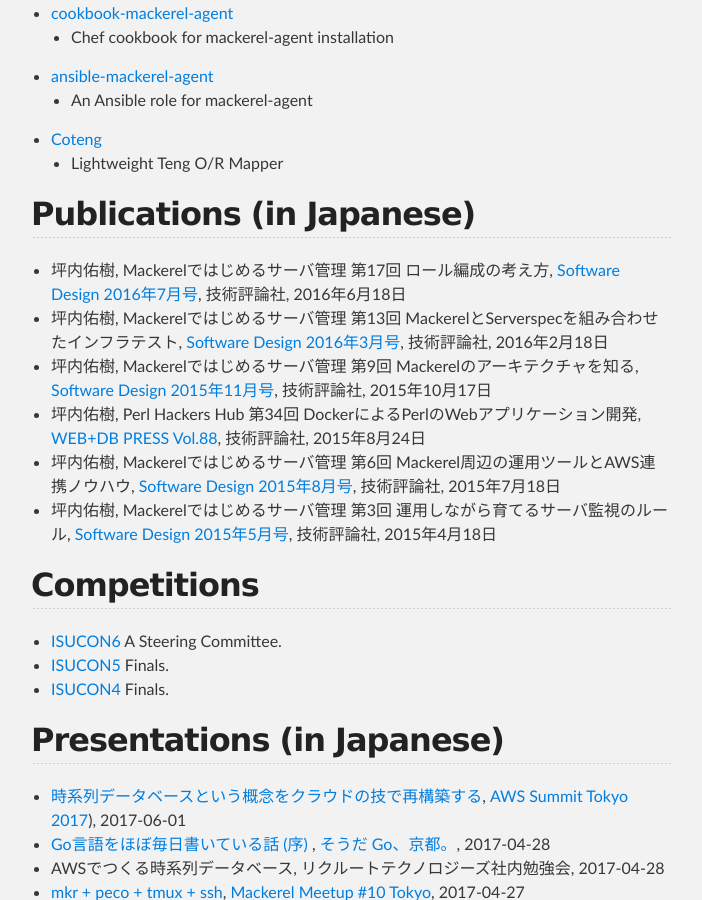
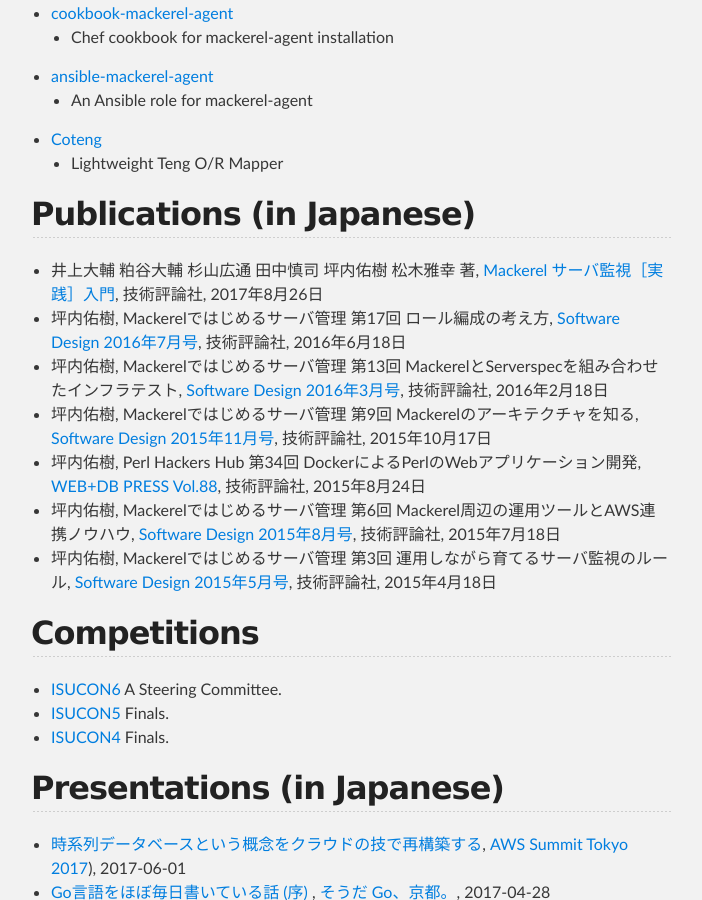
Before and after one commit to yuuki/yuuk.io, a Jekyll site: the page built from index.md, in a window 1280 px wide and 900 px high, scrolled down 1113 px. Shown: the whole window, without its empty margins (289-991 px from the left). Built offline with Jekyll 4.4.1, drawn with Linux system fonts in a browser that asks for light colours; nearby versions of some CDN libraries.

Commit message:
Sync README.md in master branch to index.md in gh-pages

```diff
--- a/index.md
+++ b/index.md
@@ -42,6 +42,7 @@
 
 ## Publications (in Japanese)
 
+- 井上大輔 粕谷大輔 杉山広通 田中慎司 坪内佑樹 松木雅幸 著, [Mackerel サーバ監視［実践］入門](http://gihyo.jp/book/2017/978-4-7741-9213-0), 技術評論社, 2017年8月26日
 - 坪内佑樹, Mackerelではじめるサーバ管理 第17回 ロール編成の考え方, [Software Design 2016年7月号](http://gihyo.jp/magazine/SD/archive/2016/201607), 技術評論社, 2016年6月18日
 - 坪内佑樹, Mackerelではじめるサーバ管理 第13回 MackerelとServerspecを組み合わせたインフラテスト, [Software Design 2016年3月号](http://gihyo.jp/magazine/SD/archive/2016/201603), 技術評論社, 2016年2月18日
 - 坪内佑樹, Mackerelではじめるサーバ管理 第9回 Mackerelのアーキテクチャを知る, [Software Design 2015年11月号](http://gihyo.jp/magazine/SD/archive/2015/201511), 技術評論社, 2015年10月17日
```
